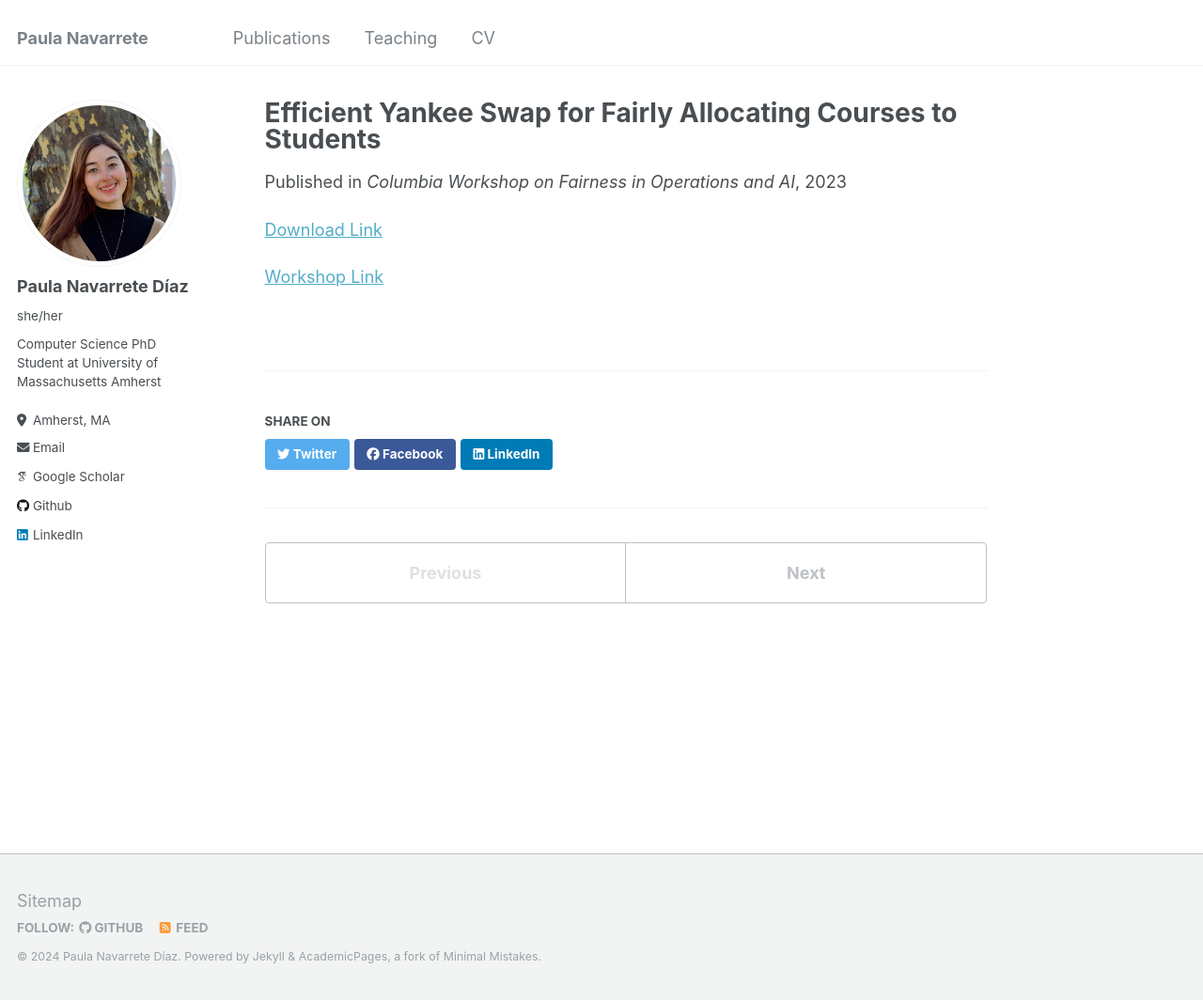
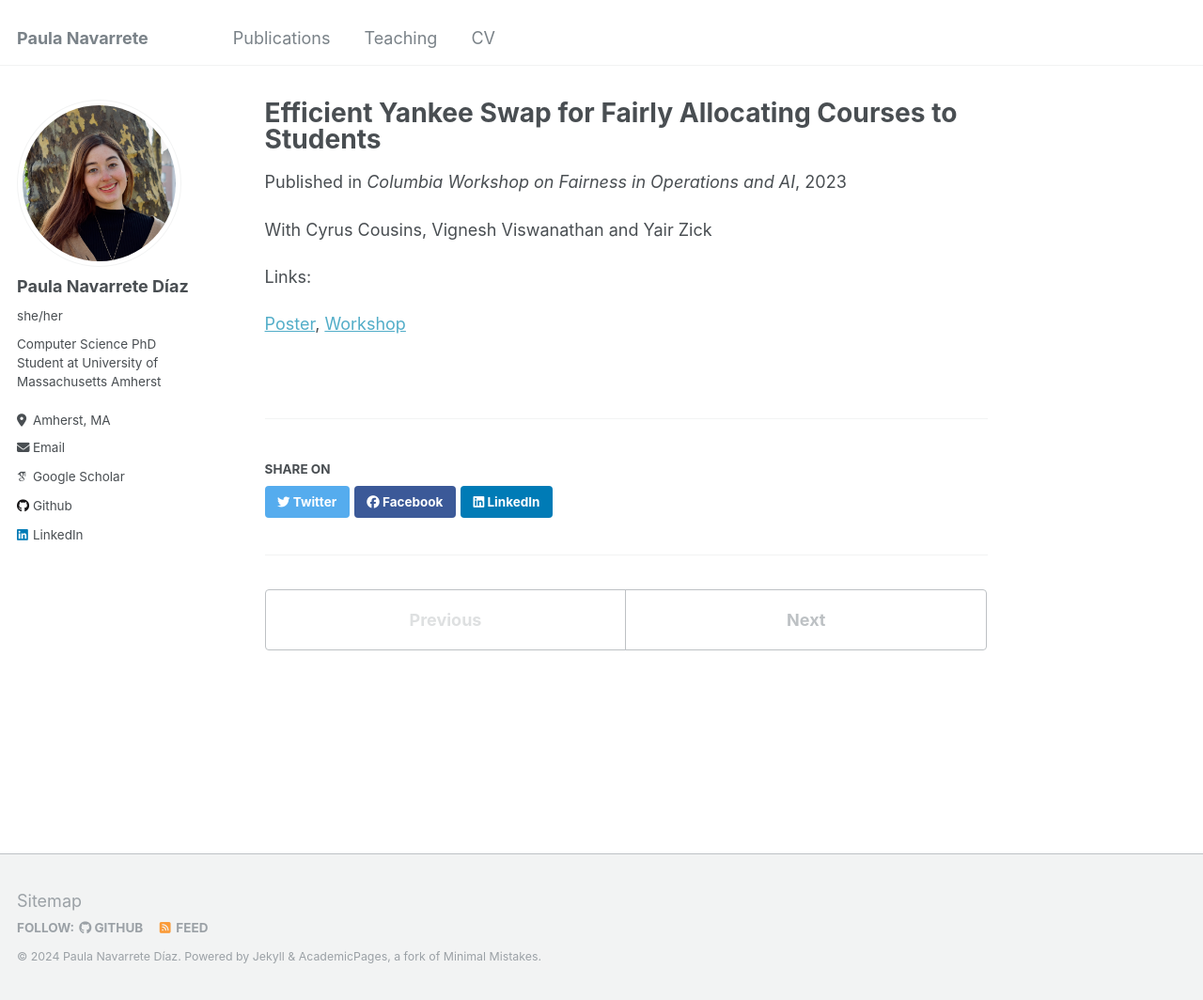
Before and after one commit to cheerstopaula/cheerstopaula.github.io, a Jekyll site: the page built from _publications/2023-11-30-ColumbiaPoster.md, in a window 1280 px wide and 1064 px high. Shown: the whole window at 94% size. Built offline with Jekyll 4.4.1, drawn with Linux system fonts in a browser that asks for light colours; some web fonts are replaced.

Commit message:
changes to pubs

```diff
--- a/_publications/2023-11-30-ColumbiaPoster.md
+++ b/_publications/2023-11-30-ColumbiaPoster.md
@@ -5,6 +5,8 @@ excerpt: 'With Cyrus Cousins, Vignesh Viswanathan and Yair Zick'
 date: 2023-11-30
 venue: 'Columbia Workshop on Fairness in Operations and AI'
 ---
-[Download Link](https://cheerstopaula.github.io/files/ColumbiaPoster.pdf)
+With Cyrus Cousins, Vignesh Viswanathan and Yair Zick
 
-[Workshop Link](https://sites.google.com/view/cu-fairness-operations-ai/home?pli=1)
+Links:
+
+[Poster](https://cheerstopaula.github.io/files/ColumbiaPoster.pdf), [Workshop](https://sites.google.com/view/cu-fairness-operations-ai/home?pli=1)
```
Also changed, not shown: _pages/publications.md (+1 -1 lines), _publications/2024-05-10-CSSPoster.md (+4 -2 lines).
